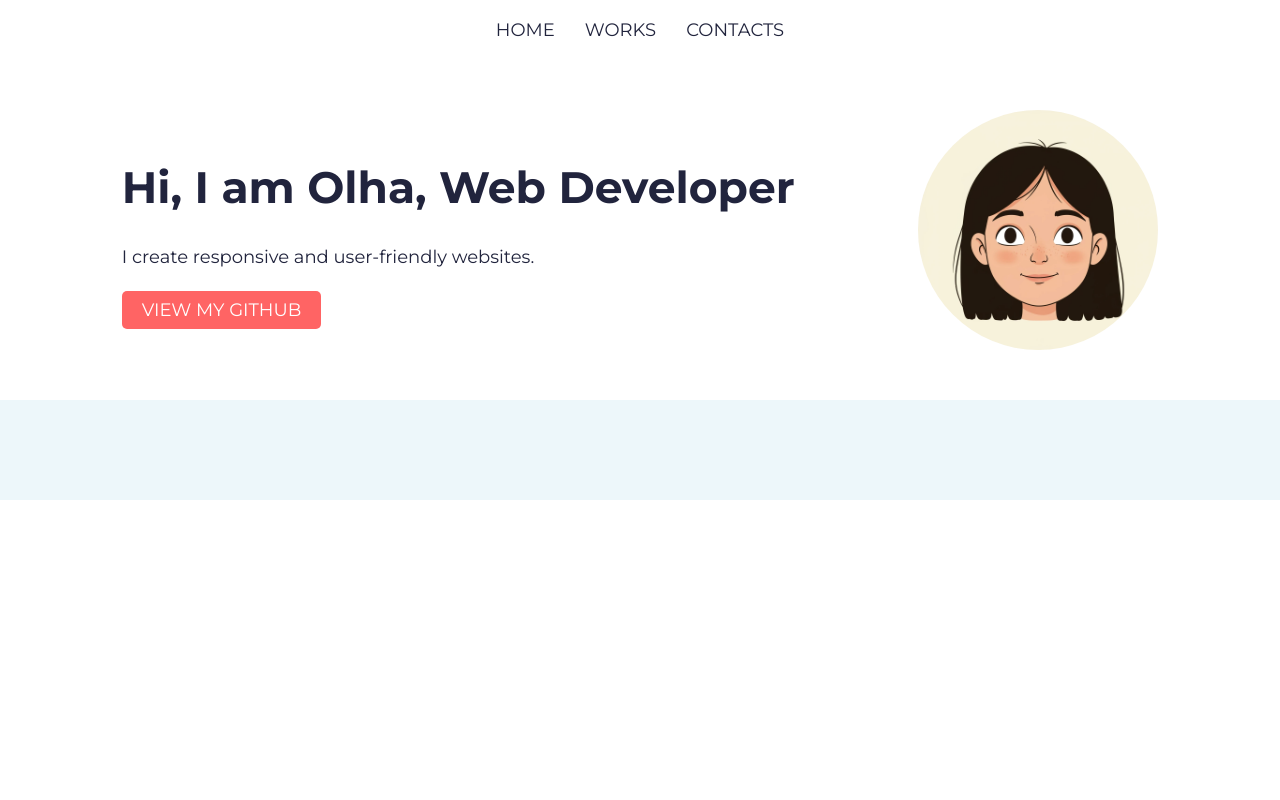
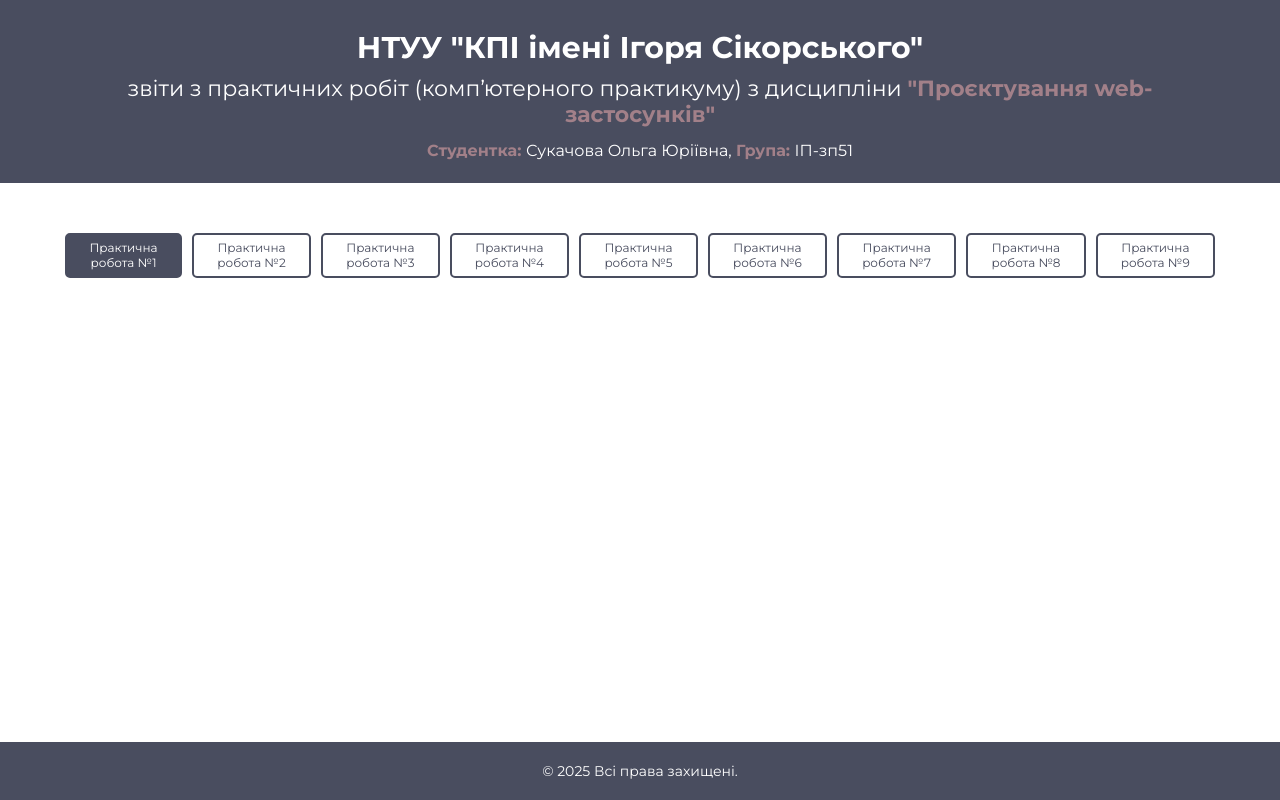
Before and after one commit to sukachovaoy-zpi51-lgtm/HTML-report, a website: page index.html in a window 1280 px wide. Drawn offline with nearby package versions, Linux system fonts and the light colour scheme.

Commit message:
redo prpoject

```diff
--- a/index.html
+++ b/index.html
@@ -10,60 +10,51 @@
     <div class="wrapper">
         <header class="header">
             <div class="container">
-                <button class="burger-btn" aria-label="Menu" data-btn="burger-btn">
-                    <span class="burger-btn__line"></span>
-                    <span class="burger-btn__line"></span>
-                    <span class="burger-btn__line"></span>
-                </button>
-                <nav class="nav">
-                    <ul class="nav__list">
-                        <li class="nav__item">
-                            <a class="nav__link" href="#hero-section">Home</a>
-                        </li>
-                        <li class="nav__item">
-                            <a class="nav__link" href="#works-section">Works</a>
-                        </li>
-                        <li class="nav__item">
-                            <a class="nav__link" href="#contacts-section">Contacts</a>
-                        </li>
-                    </ul>
-                </nav>
+                <h1 class="h1">
+                    НТУУ "КПІ імені Ігоря Сікорського"
+                </h1>
+                <h2 class="h2">
+                    <span class="upper">звіти з практичних робіт</span> (компʼютерного практикуму) з дисципліни <span class="upper accent">"Проєктування web-застосунків"</span>
+                </h2>
+                <p class="header__text">
+                    <span class="accent">Студентка: </span>Сукачова Ольга Юріївна, <span class="accent">Група: </span> ІП-зп51
+                </p>
             </div>
         </header>
-        <main class="main" styles="flex-grow: 1;">
-            <section class="section hero-section" id="hero-section">
+        <main class="main">
+            <section class="section">
                 <div class="container">
-                    <div class="hero-section__container">
-                        <div class="hero-section__column hero-section__column--min">
-                            <div class="hero-section__img">
-                                <img src="./images/image.webp" alt="Olha Sukachova">
-                            </div>
-
-                        </div>
-                        <div class="hero-section__column">
-                            <h1 class="h1">
-                                Hi, I am Olha, Web Developer
-                            </h1>
-                            <p class="hero-section__text text">
-                                I create responsive and user-friendly websites.
-                            </p>
-                            <a href="https://github.com/sukachovaoy-zpi51-lgtm" class="btn btn--primary" target="_blank">
-                                    View My GitHub
-                            </a>
-                        </div>
+                    <div class="tabs">
+                        <div class="tabs__item tabs__item--active" data-tab="1">Практична робота №1</div>
+                        <div class="tabs__item" data-tab="2">Практична робота №2</div>
+                        <div class="tabs__item" data-tab="3">Практична робота №3</div>
+                        <div class="tabs__item" data-tab="4">Практична робота №4</div>
+                        <div class="tabs__item" data-tab="5">Практична робота №5</div>
+                        <div class="tabs__item" data-tab="6">Практична робота №6</div>
+                        <div class="tabs__item" data-tab="7">Практична робота №7</div>
+                        <div class="tabs__item" data-tab="8">Практична робота №8</div>
+                        <div class="tabs__item" data-tab="9">Практична робота №9</div>
+                    </div>
+                    <div class="tabs-content">
+                        <div class="tabs-content__item" data-tab-content="1"></div>
+                        <div class="tabs-content__item" data-tab-content="2"></div>
+                        <div class="tabs-content__item" data-tab-content="3"></div>
+                        <div class="tabs-content__item" data-tab-content="4"></div>
+                        <div class="tabs-content__item" data-tab-content="5"></div>
+                        <div class="tabs-content__item" data-tab-content="6"></div>
+                        <div class="tabs-content__item" data-tab-content="7"></div>
+                        <div class="tabs-content__item" data-tab-content="8"></div>
+                        <div class="tabs-content__item" data-tab-content="9"></div>
                     </div>
                 </div>
             </section>
-            <section class="section content-section" id="works-section">
-                <div class="container"></div>
-            </section>
-
-            <section class="section contacts-section" id="contacts-section">
-                <div class="container"></div>
-            </section>
         </main>
         <footer class="footer">
-            <div></div>
+            <div class="container">
+                <p class="footer__text">
+                    &copy; <script>document.write(new Date().getFullYear())</script> Всі права захищені.
+                </p>
+            </div>
         </footer>
     </div>
     <script
--- a/scripts/main.js
+++ b/scripts/main.js
@@ -1,16 +1,11 @@
 $(document).ready(function() {
-    const burgerBtn = document.querySelector('.burger-btn');
-    const nav = document.querySelector('.nav');
+    $('.tabs__item').on('click', function() {
+        var tabId = $(this).data('tab'); // Наприклад: "tab1"
 
-    burgerBtn.addEventListener('click', function() {
-        burgerBtn.classList.toggle('active');
-        nav.classList.toggle('active');
-    });
+        $('.tabs__item').removeClass('tabs__item--active');
+        $(this).addClass('tabs__item--active');
 
-    $(document).click(function(event) {
-        if (!$(event.target).closest('.burger-btn, .nav').length) {
-            burgerBtn.classList.remove('active');
-            nav.classList.remove('active');
-        }
+        $('.tabs-content__item').removeClass('tabs-content__item--active');
+        $('.tabs-content__item[data-tab-content="' + tabId + '"]').addClass('tabs-content__item--active');
     });
 });
--- a/styles/main.css
+++ b/styles/main.css
@@ -433,19 +433,25 @@
 /* variables  */
 
 :root {
-    --color-primary: #FF6464;
-    --color-secondary: #00A8CC;
-    --color-dark: #21243D;
-    --color-light: #8695A4;
+    --color-primary: rgb(73, 77, 95);
+    --color-secondary: rgb(229, 234, 245);
+    --color-accent: rgb(162, 128, 137);
+    --color-light-purple: rgb(208, 189, 244);
+    --color-dark-purple: rgb(132, 88, 179);
 }
 
 /* custom styles */
 
+html {
+    scroll-behavior: smooth;
+}
+
 body {
     font-family: 'Montserrat';
     position: relative;
-    color: var(--color-dark);
+    color: white;
     font-size: 16px;
+    line-height: 1.3;
 }
 
 .wrapper {
@@ -468,33 +474,16 @@
 .header {
     padding: 20px 0;
     text-align: center;
-    position: fixed;
-    top: 0;
-    left: 0;
-    right: 0;
     display: flex;
     justify-items: flex-end;
     align-items: center;
-    height: 60px;
+    background-color: var(--color-primary);
 }
 
-.nav {
-    display: flex;
-    position: absolute;
-    backdrop-filter: blur(6px);
-    background-color: rgba(255, 255, 255, .5);
-    top: 100%;
-    padding: 20px 0;
-    display: flex;
-    flex-direction: column;
-    align-items: center;
-    justify-content: center;
-    box-shadow: 3px 3px 10px rgba(0, 0, 0, 0.1);
-    border-radius: 10px;
-    min-width: 250px;
-    right: -100%;
-    transition: right 0.3s ease;
-    font-family: Montserrat-Bold;
+.header__text {
+    margin-top: 10px;
+    font-size: 16px;
+    line-height: 1.5;
 }
 
 .nav__link {
@@ -502,91 +491,32 @@
     text-transform: uppercase;
 }
 
-.nav__item {
-    display: flex;
-    align-items: center;
-    justify-self: center;
-}
-
-.nav.active {
-    right: 20px;
-    transition: right 0.3s ease;
-}
-
-.burger-btn {
-    height: 20px;
-    display: flex;
-    flex-direction: column;
-    margin-left: auto;
-    justify-content: space-between;
-}
-
-.burger-btn.active .burger-btn__line:nth-child(1) {
-    transform: rotate(45deg) translate(5px, 5px);
-    transition: transform 0.3s ease;
-    margin-bottom: -2px;
-}
-
-.burger-btn.active .burger-btn__line:nth-child(2) {
-    opacity: 0;
-    transition: opacity 0.3s ease;
-}
-
-.burger-btn.active .burger-btn__line:nth-child(3) {
-    transform: rotate(-45deg) translate(6px, -6px);
-    transition: transform 0.3s ease;
-    margin-bottom: 2px;
-}
-
-.burger-btn__line {
-    width: 30px;
-    height: 2px;
-    background-color: var(--color-dark);
-    display: inline-flex;
-    transition: transform 0.3s ease;
-    transform-origin: center;
-}
-
 /* main styles */
 
-
 .h1 {
-    font-size: 32px;
+    font-size: 30px;
     font-family: 'Montserrat-Bold';
     line-height: 1.2;
     text-align: center;
-    margin-bottom: 10px;
-}
-
-.text {
-    line-height: 1.5;
-    text-align: center;
-}
-
-.btn {
-    display: inline-block;
-    padding: 10px 20px;
-    border-radius: 5px;
-    text-transform: uppercase;
-    transition: background-color 0.3s ease;
-    cursor: pointer;
-}
-
-.btn--primary {
-    background-color: var(--color-primary);
-    color: #fff;
-    transition: box-shadow 0.3s ease;
-}
-
-.btn--primary:hover {
-    box-shadow: 5px 5px 5px rgba(255, 100, 100, 0.4);
-    transition: box-shadow 0.3s ease;
+    margin: 10px 0;
 }
 
 .main {
     height: 100%;
+    color: var(--color-primary);
 }
 
+.h2 {
+    font-size: 22px;
+    line-height: 1.2;
+    text-align: center;
+    margin: 0 20px;
+}
+
+.accent {
+    color: var(--color-accent);
+    font-family: 'Montserrat-Bold';
+}
 
 /* sections */
 
@@ -594,51 +524,73 @@
     padding: 30px 0;
 }
 
-/* hero section */
-
-.hero-section {
-    padding-top: 90px;
-    min-height: 220px;
-
+.tabs {
+    display: flex;
+    justify-content: center;
+    margin-bottom: 30px;
 }
 
-.hero-section__container {
+.tabs__item {
+    padding: 5px;
+    margin: 0 5px;
     display: flex;
-    flex-direction: column;
+    align-items: center;
     justify-content: center;
+    border: 2px solid var(--color-primary);
+    border-radius: 5px;
+    cursor: pointer;
+    transition: border-color 0.3s ease;
+    font-size: 12px;
+    text-align: center;
+    transition: background-color 0.3s ease;
 }
 
-.hero-section__img {
-    width: 170px;
-    height: 170px;
-    border-radius: 50%;
-    margin: 0 auto;
-    overflow: hidden;
+.tabs__item:hover {
+    transition: background-color 0.3s ease;
+    background-color: rgba(73, 77, 95, .4);
 }
 
-.hero-section__img img {
-    width: 100%;
-    height: 100%;
-    object-fit: cover;
+.tabs__item--active {
+    background-color: var(--color-primary);
+     transition: background-color 0.3s ease;
+    color: #fff;
 }
 
-.hero-section__column {
-    display: flex;
-    flex-direction: column;
+.tabs__item--active:hover {
+    background-color: var(--color-primary);
+     transition: background-color 0.3s ease;
 }
 
-.hero-section .h1 {
-    margin: 30px 0;
+.tabs-content__item {
+    opacity: 0;
+    visibility: hidden;
+    height: 0;
+    overflow: auto;
+    transition: opacity 0.3s ease;
 }
 
-.hero-section .btn {
-    margin: 20px auto 0;
+.tabs-content__item--active {
+    opacity: 1;
+    visibility: visible;
+    height: auto;
+    transition: opacity 0.3s ease;
+    min-height: 300px;
+    border: 2px solid var(--color-primary);
+    border-radius: 5px;
 }
 
-/* content section */
+/* footer styles */
 
-.content-section {
-    background-color: #EDF7FA;
+.footer {
+    padding: 20px 0;
+    background-color: var(--color-primary);
+    color: #fff;
+    margin-top: auto;
+}
+
+.footer__text {
+    text-align: center;
+    font-size: 14px;
 }
 
 /* tablet styles  */
```
Also changed, not shown: images/image.webp (deleted).
